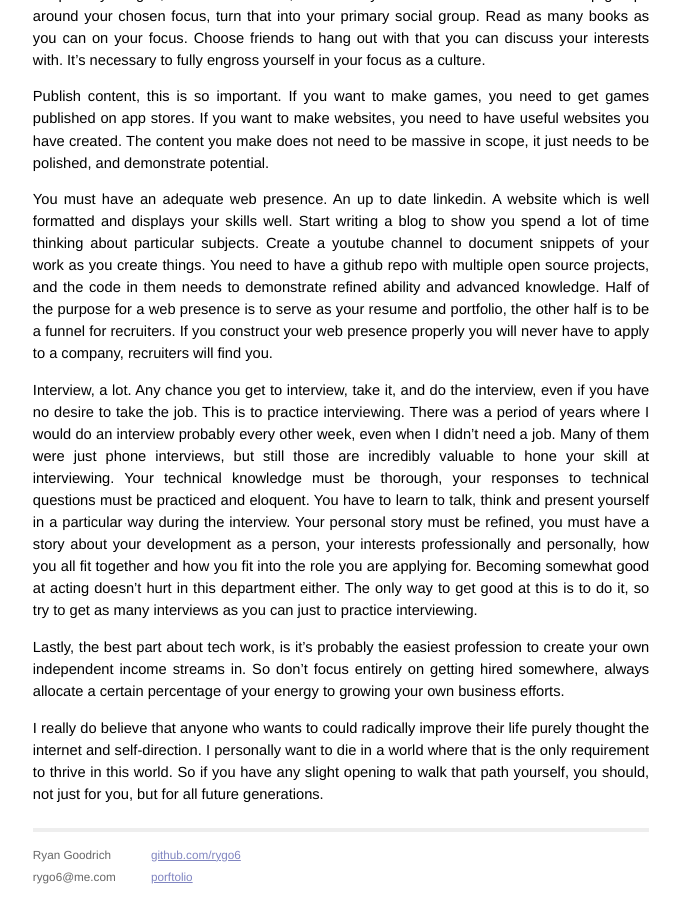
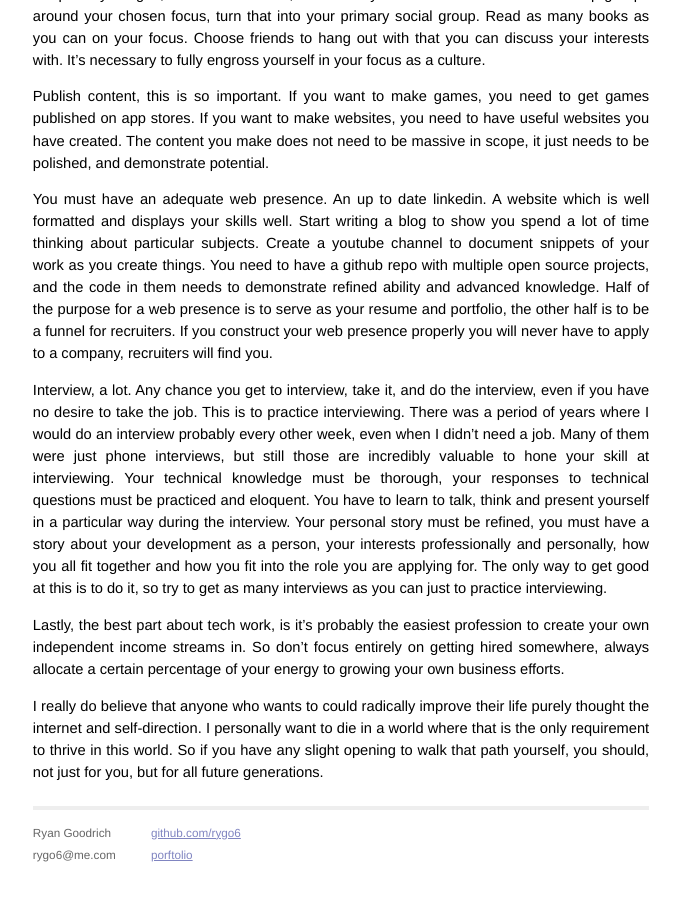
Before and after one commit to rygo6/rygo6.github.io, a Jekyll site: the page built from _posts/2018-1-13-Self-Taught.md, in a window 1280 px wide and 900 px high, scrolled down 1140 px. Shown: the whole window, without its empty margins (299-979 px from the left). Built offline with Jekyll 4.4.1, drawn with Linux system fonts in a browser that asks for light colours; after the commit the page ends 2018 px from its top, so only the background shows below that.

Commit message:
gems updated

```diff
--- a/_posts/2018-1-13-Self-Taught.md
+++ b/_posts/2018-1-13-Self-Taught.md
@@ -24,7 +24,7 @@ Publish content, this is so important. If you want to make games, you need to ge
 
 You must have an adequate web presence. An up to date linkedin. A website which is well formatted and displays your skills well. Start writing a blog to show you spend a lot of time thinking about particular subjects. Create a youtube channel to document snippets of your work as you create things. You need to have a github repo with multiple open source projects, and the code in them needs to demonstrate refined ability and advanced knowledge. Half of the purpose for a web presence is to serve as your resume and portfolio, the other half is to be a funnel for recruiters. If you construct your web presence properly you will never have to apply to a company, recruiters will find you.
 
-Interview, a lot. Any chance you get to interview, take it, and do the interview, even if you have no desire to take the job. This is to practice interviewing. There was a period of years where I would do an interview probably every other week, even when I didn't need a job. Many of them were just phone interviews, but still those are incredibly valuable to hone your skill at interviewing. Your technical knowledge must be thorough, your responses to technical questions must be practiced and eloquent. You have to learn to talk, think and present yourself in a particular way during the interview. Your personal story must be refined, you must have a story about your development as a person, your interests professionally and personally, how you all fit together and how you fit into the role you are applying for. Becoming somewhat good at acting doesn't hurt in this department either. The only way to get good at this is to do it, so try to get as many interviews as you can just to practice interviewing.
+Interview, a lot. Any chance you get to interview, take it, and do the interview, even if you have no desire to take the job. This is to practice interviewing. There was a period of years where I would do an interview probably every other week, even when I didn't need a job. Many of them were just phone interviews, but still those are incredibly valuable to hone your skill at interviewing. Your technical knowledge must be thorough, your responses to technical questions must be practiced and eloquent. You have to learn to talk, think and present yourself in a particular way during the interview. Your personal story must be refined, you must have a story about your development as a person, your interests professionally and personally, how you all fit together and how you fit into the role you are applying for. The only way to get good at this is to do it, so try to get as many interviews as you can just to practice interviewing.
 
 Lastly, the best part about tech work, is it's probably the easiest profession to create your own independent income streams in. So don't focus entirely on getting hired somewhere, always allocate a certain percentage of your energy to growing your own business efforts.
 
```
Also changed, not shown: Gemfile.lock.
